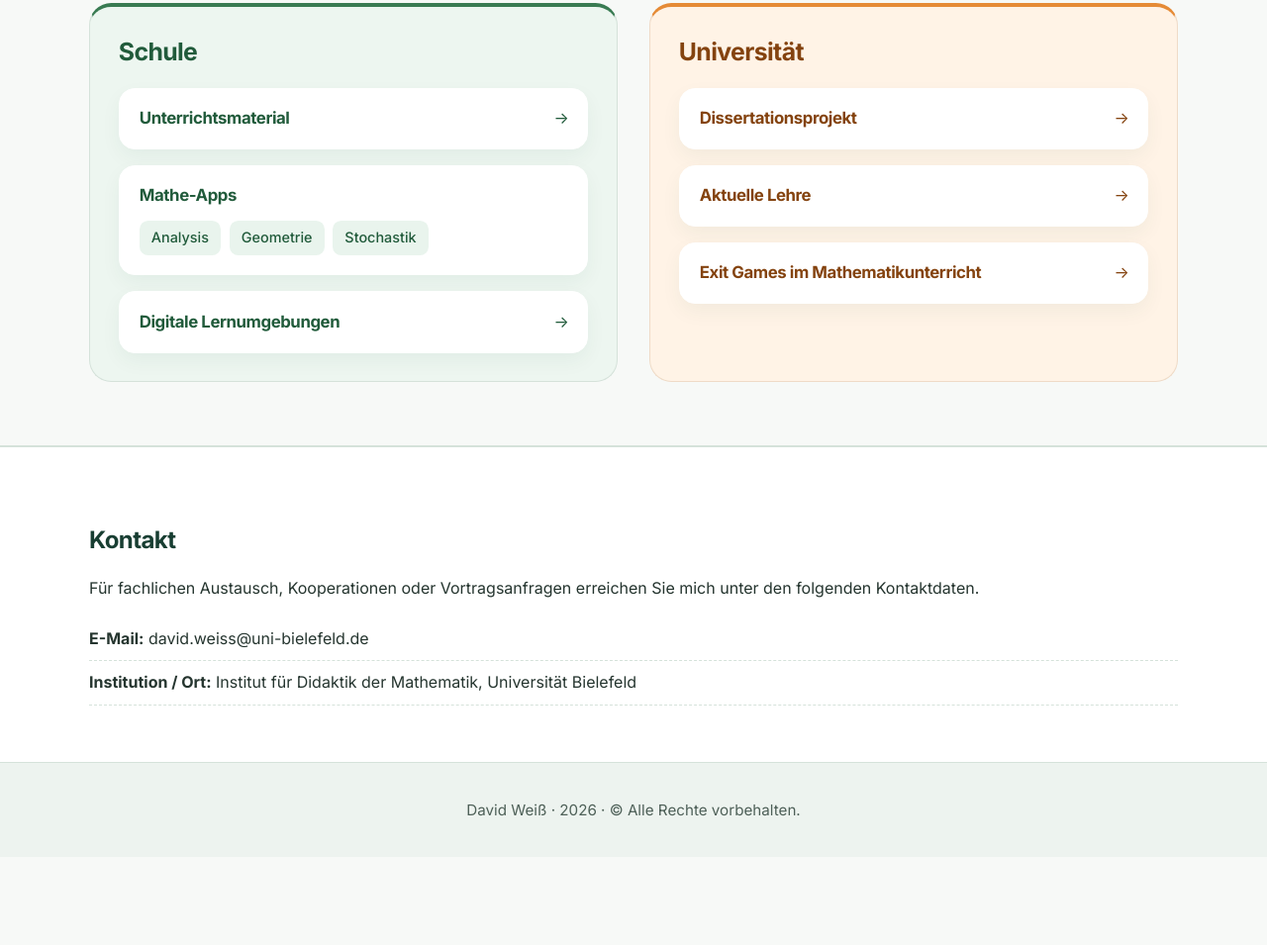
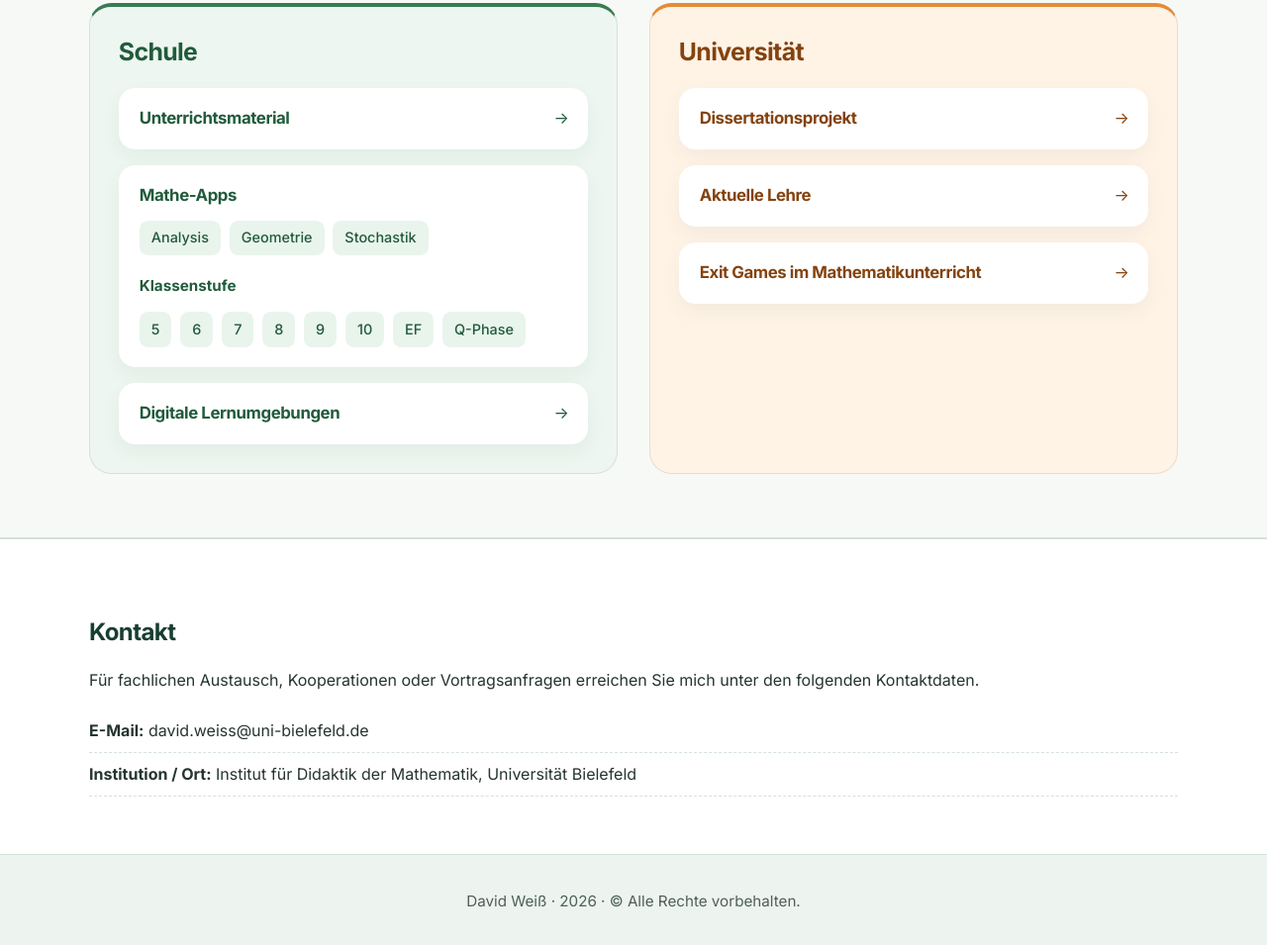
Before and after one commit to David-a11y-rgb/Landing, a plain HTML site: page index.html in a window 1280 px wide. Shown: the part 634-1589 px from the top of the page at 99% size. Before the commit the page ends 1500 px from the top, so only its background shows below. Drawn offline with Linux system fonts and the light colour scheme.

Commit message:
Klassenstufen bei Mathe-Apps ergänzen

```diff
--- a/index.html
+++ b/index.html
@@ -71,6 +71,17 @@
                     <li>Geometrie</li>
                     <li>Stochastik</li>
                   </ul>
+                  <h5 style="margin: 1.1rem 0 0; font-size: .95rem; color: var(--section-ink, var(--primary));">Klassenstufe</h5>
+                  <ul aria-label="Klassenstufe">
+                    <li>5</li>
+                    <li>6</li>
+                    <li>7</li>
+                    <li>8</li>
+                    <li>9</li>
+                    <li>10</li>
+                    <li>EF</li>
+                    <li>Q-Phase</li>
+                  </ul>
                 </div>
                 <a class="card card-link" href="#" aria-label="Digitale Lernumgebungen">
                   <h4>Digitale Lernumgebungen</h4>
```
